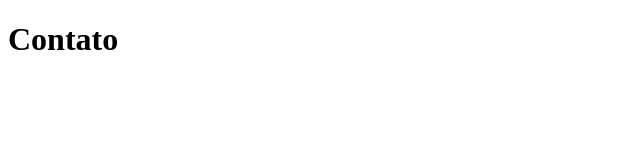
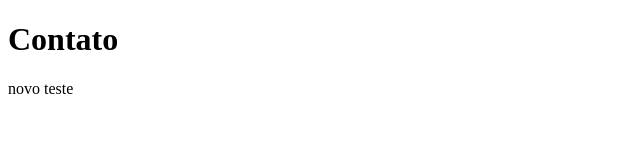
Before and after one commit to Dyrson/sistema-de-cadastro, a plain HTML site: page contato.html in a window 1280 px wide. Shown: the full height of the page, 0-640 px from the left. Drawn offline with Linux system fonts and the light colour scheme.

Commit message:
Teste de push sem origin

```diff
--- a/contato.html
+++ b/contato.html
@@ -8,6 +8,6 @@
 </head>
 <body>
     <h1>Contato</h1>
-    <p></p>
+    <p> novo teste</p>
 </body>
 </html>
```
